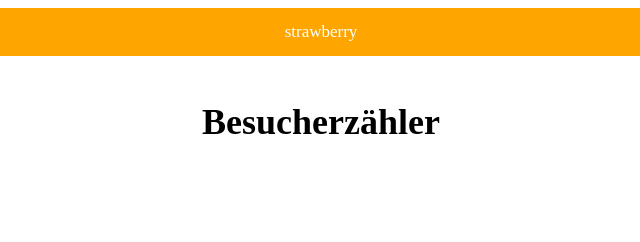
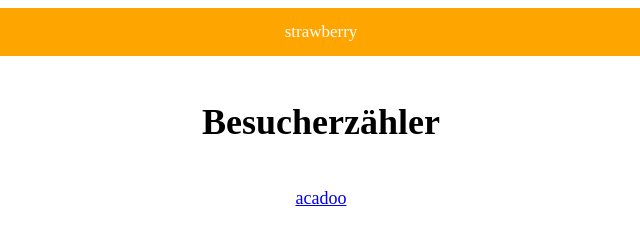
Before and after one commit to Strawberry-page/www.strawberry.de, a plain HTML site: page visitor_counter.html in a window 1280 px wide. Shown: the full height of the page, 319-959 px from the left. Drawn offline with Linux system fonts and the light colour scheme.

Commit message:
Update visitor_counter.html

```diff
--- a/visitor_counter.html
+++ b/visitor_counter.html
@@ -131,7 +131,7 @@ background: orange;
 <h1>Besucherzähler</h1>
 <br>
 
-<script type='text/javascript' src='https://www.fastcounter.net/auth.php?id=3da126d8c4142f985574f19e465b0fa78bedb463'></script>
+ <a href='https://www.acadoo.de/'>acadoo</a> <script type='text/javascript' src='https://www.fastcounter.net/auth.php?id=3da126d8c4142f985574f19e465b0fa78bedb463'></script>
 <script type="text/javascript" src="https://www.fastcounter.net/de/home/counter/1191401/t/2"></script>
 
 </font>
```
